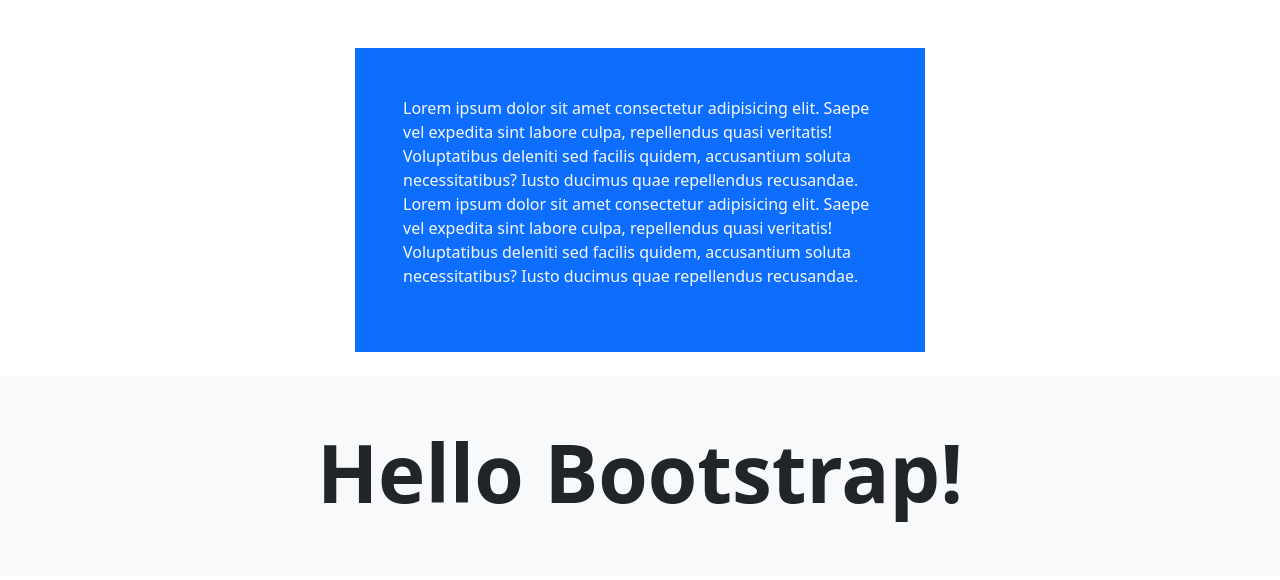
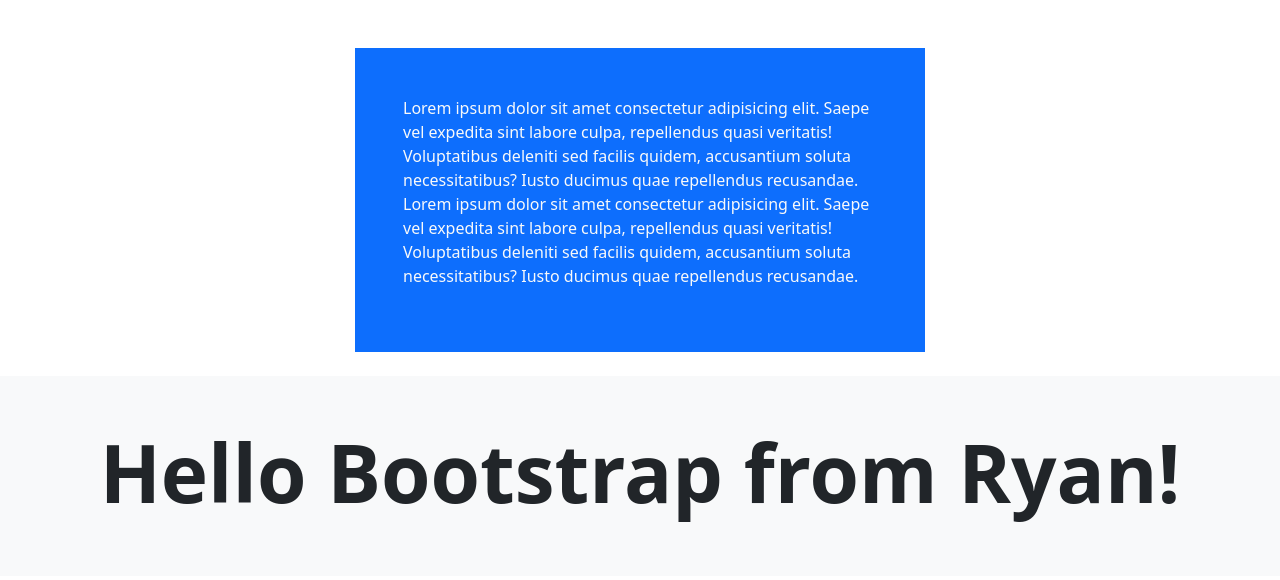
Before and after one commit to kaloraat/bootstrap, a plain HTML site: page index.html in a window 1280 px wide. Shown: the top 580 px of the page. Drawn offline with nearby package versions, Linux system fonts and the light colour scheme.

Commit message:
updated heading again

```diff
--- a/index.html
+++ b/index.html
@@ -38,7 +38,7 @@
     </div>
 
     <div class="p-5 bg-light mt-4 mb-4">
-      <h1 class="display-1 fw-bold text-center">Hello Bootstrap!</h1>
+      <h1 class="display-1 fw-bold text-center">Hello Bootstrap from Ryan!</h1>
     </div>
 
     <div class="container">
```
